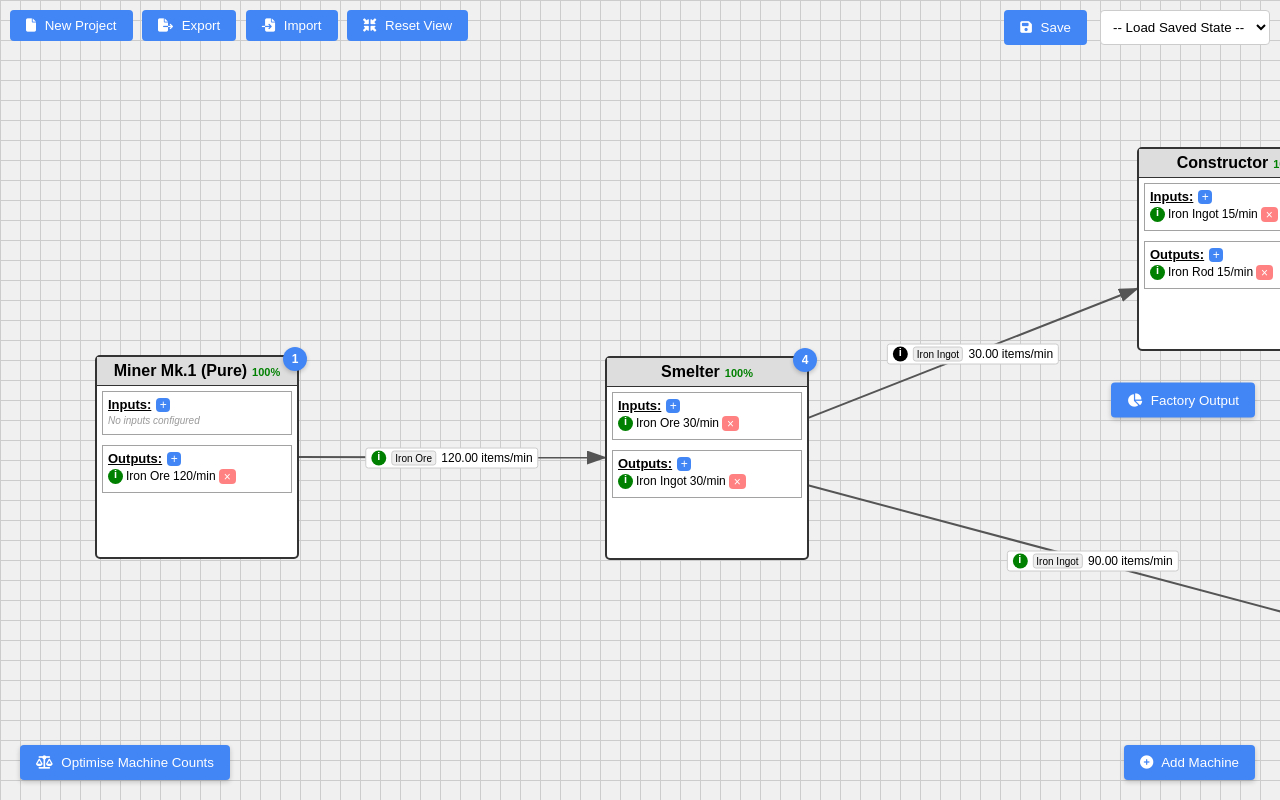
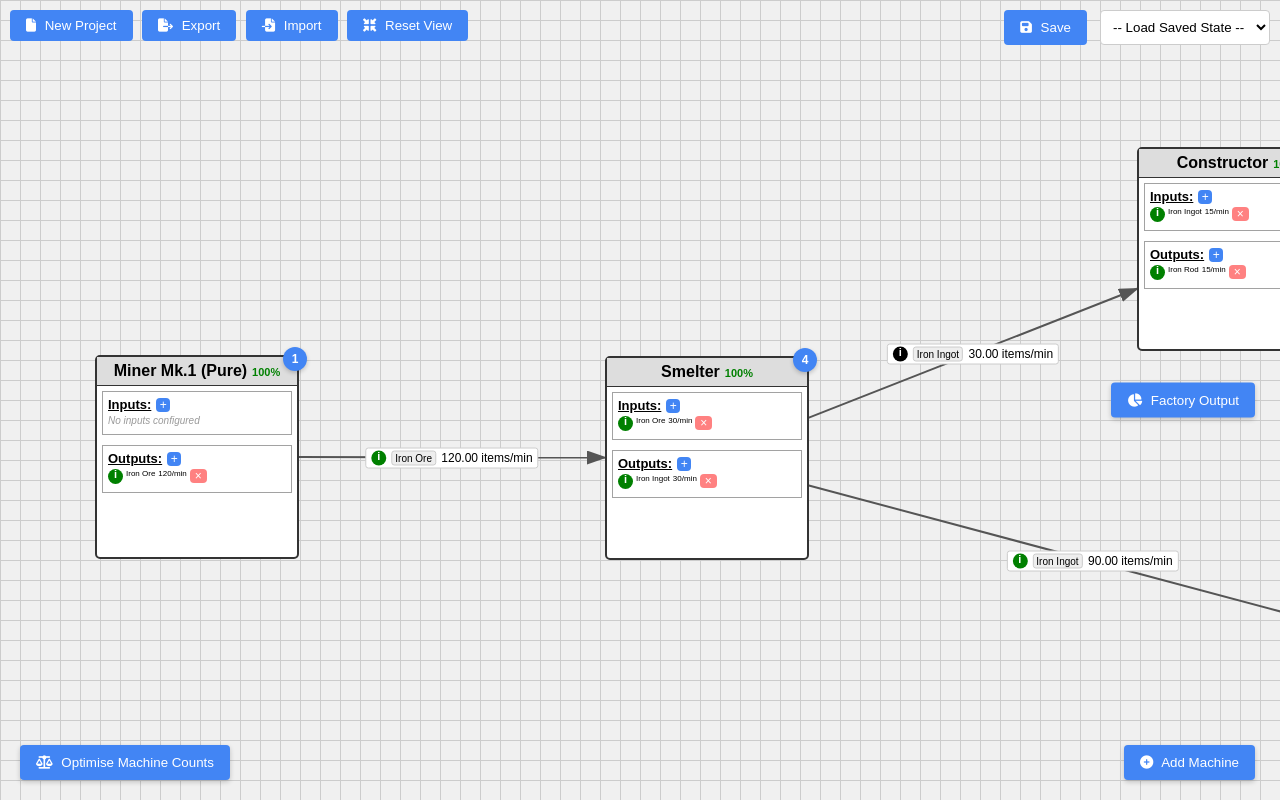
Before and after one commit to TheoGibbons/crafting-calc, a PHP site: page / in a window 1280 px wide. Run offline with PHP 8.4, Linux system fonts and the light colour scheme.

Commit message:
Adjust styles for improved layout and readability

```diff
--- a/css/styles.css
+++ b/css/styles.css
@@ -67,9 +67,9 @@ body {
     display: flex;
     flex-direction: column;
     padding: 5px;
-    font-size: 12px;
-    overflow: hidden;
     gap: 10px;
+    overflow: auto;
+    font-size: 8px;
 }
 
 .context-menu {
@@ -271,6 +271,7 @@ button i {
     display: flex;
     flex-direction: row !important;
     gap: 3px;
+    align-items: flex-start;
 }
 
 .input-delete-button,
```
